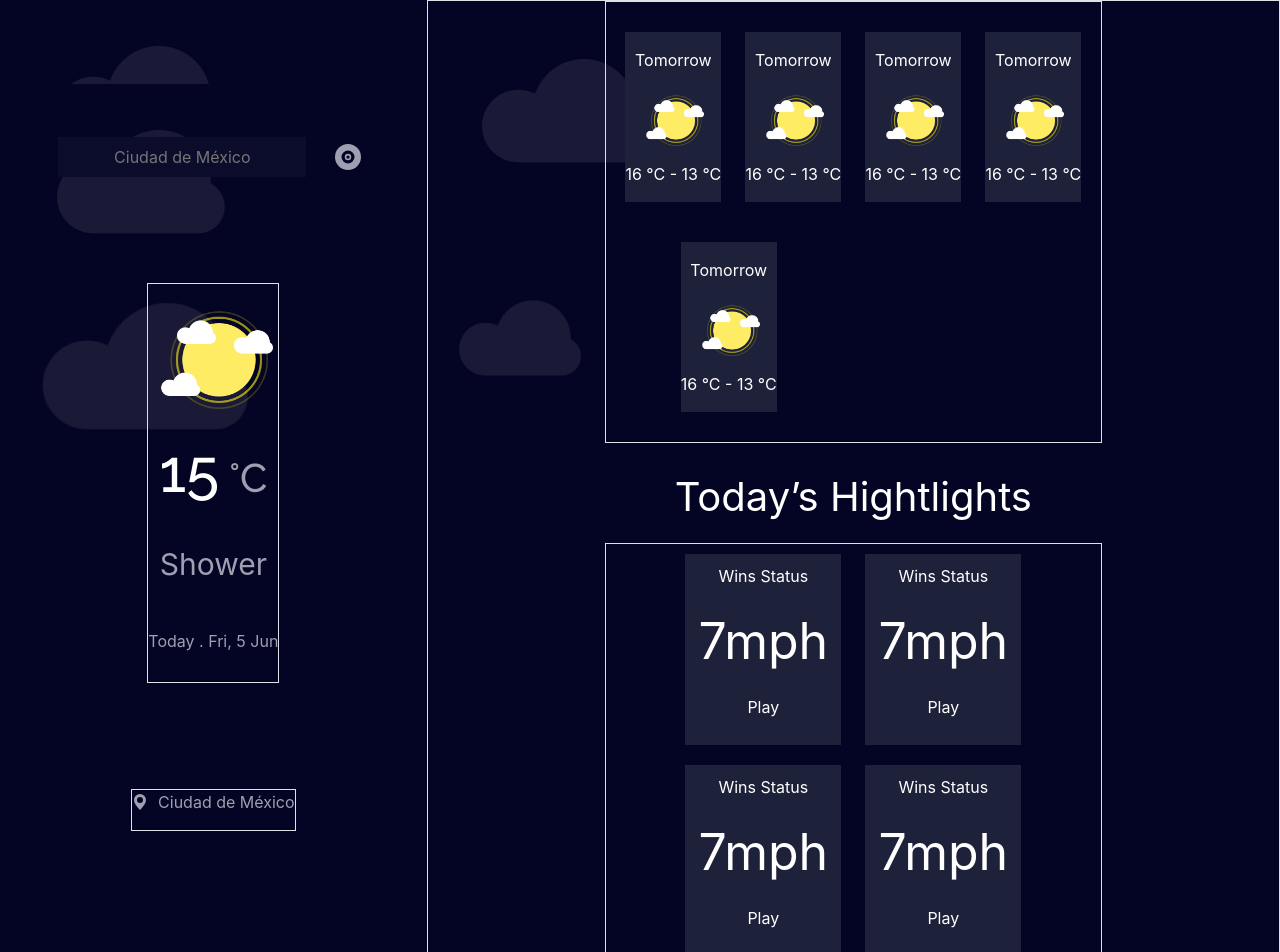
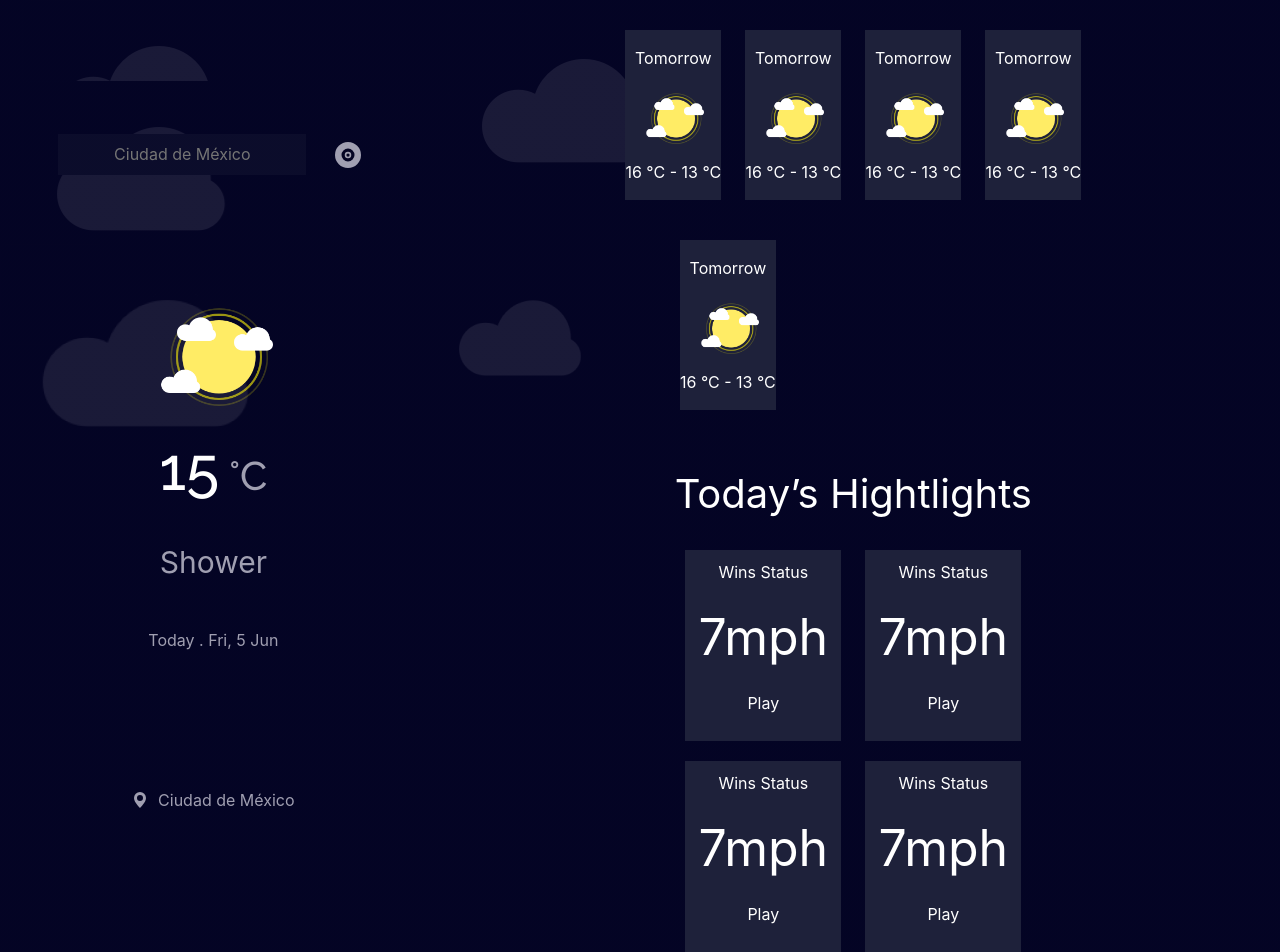
Before and after one commit to hooverroberto/app-weather, a React (Create React App) app: page / in a window 1280 px wide. Shown: the top 952 px of the page. Built offline with nearby package versions, Linux system fonts and the light colour scheme.

Commit message:
sexto commit

```diff
--- a/src/components/InfoWeather.jsx
+++ b/src/components/InfoWeather.jsx
@@ -3,9 +3,9 @@
 
 const InfoWeather = () => {
   return (
-    <div className="d-flex flex-column justify-content-around align-items-center border">
+    <div className="d-flex flex-column justify-content-around align-items-center">
       <div class="container d-flex justify-content-around align-items-center text-center text-white">
-        <div className="contenedor border">
+        <div className="contenedor">
           <div class="row justify-content-center">
             <div class="col-6 col-xl-2" style={{ width: 120 }}>
               <div className="box">
@@ -58,7 +58,7 @@
       </div>
       <div class="container d-flex justify-content-center align-items-center flex-column text-center text-white">
         <p className="mt-4 fs-1">Today’s Hightlights </p>
-        <div className="contenedor1 border">
+        <div className="contenedor1">
           <div class="row justify-content-center">
             <div class="col-12 col-xl-6" style={{ width: 180 }}>
               <div className="box1">
--- a/src/components/SideBar.jsx
+++ b/src/components/SideBar.jsx
@@ -11,13 +11,13 @@
                     <path d="M16 8A8 8 0 1 1 0 8a8 8 0 0 1 16 0zM4 8a4 4 0 1 0 8 0 4 4 0 0 0-8 0z" />
                 </svg></button>
             </div>
-            <div className="d-flex flex-column justify-content-around align-items-center border" style={{height: 400}}>
+            <div className="d-flex flex-column justify-content-around align-items-center" style={{height: 400}}>
                 <img src={imagen} alt="" />
                 <h2 className='font-grade'>15<span className='grades'>°C</span></h2>
                 <p className='weather'>Shower</p>
                 <p className='day'>Today . Fri, 5 Jun</p>
             </div>
-            <div className='border'>
+            <div>
                 <p className='place'>
                     <svg xmlns="http://www.w3.org/2000/svg" width="16" height="16" fill="currentColor" className="bi bi-geo-alt-fill" viewBox="0 0 16 16">
                         <path d="M8 16s6-5.686 6-10A6 6 0 0 0 2 6c0 4.314 6 10 6 10zm0-7a3 3 0 1 1 0-6 3 3 0 0 1 0 6z" />
```
